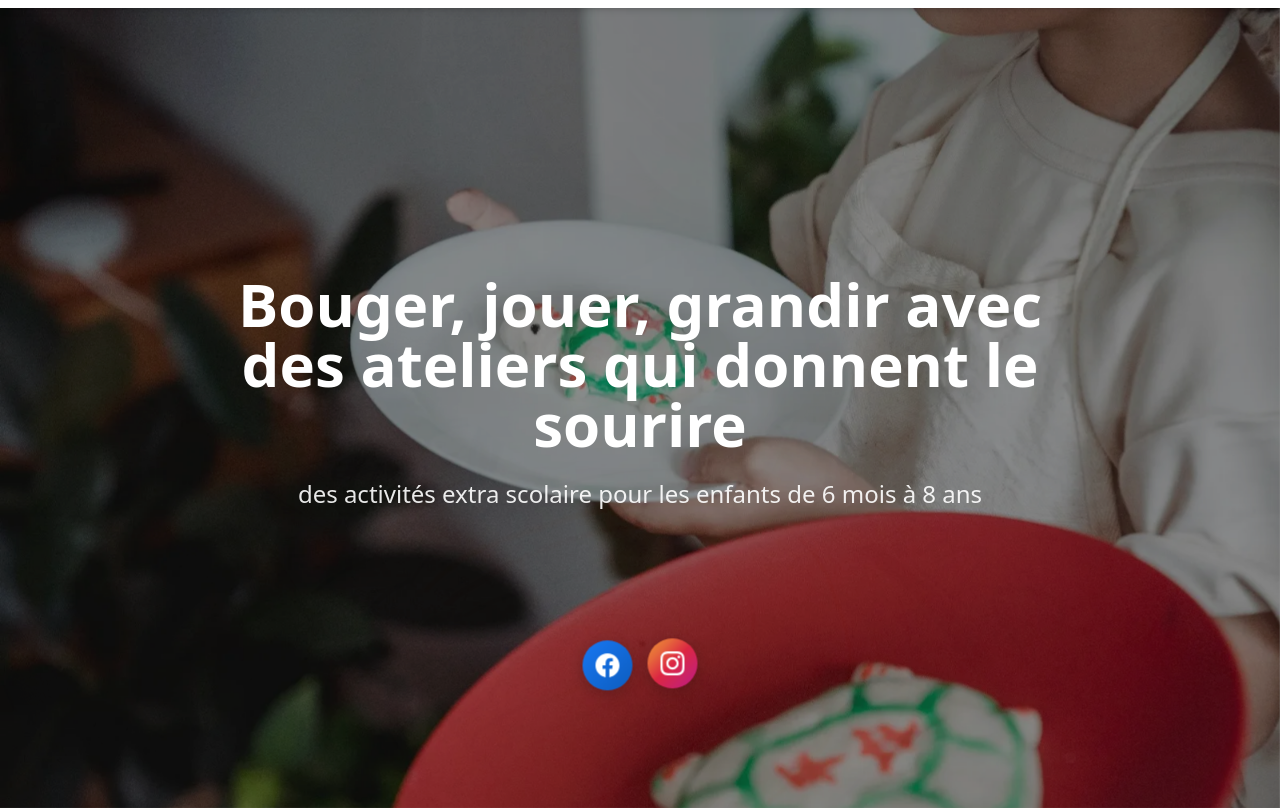
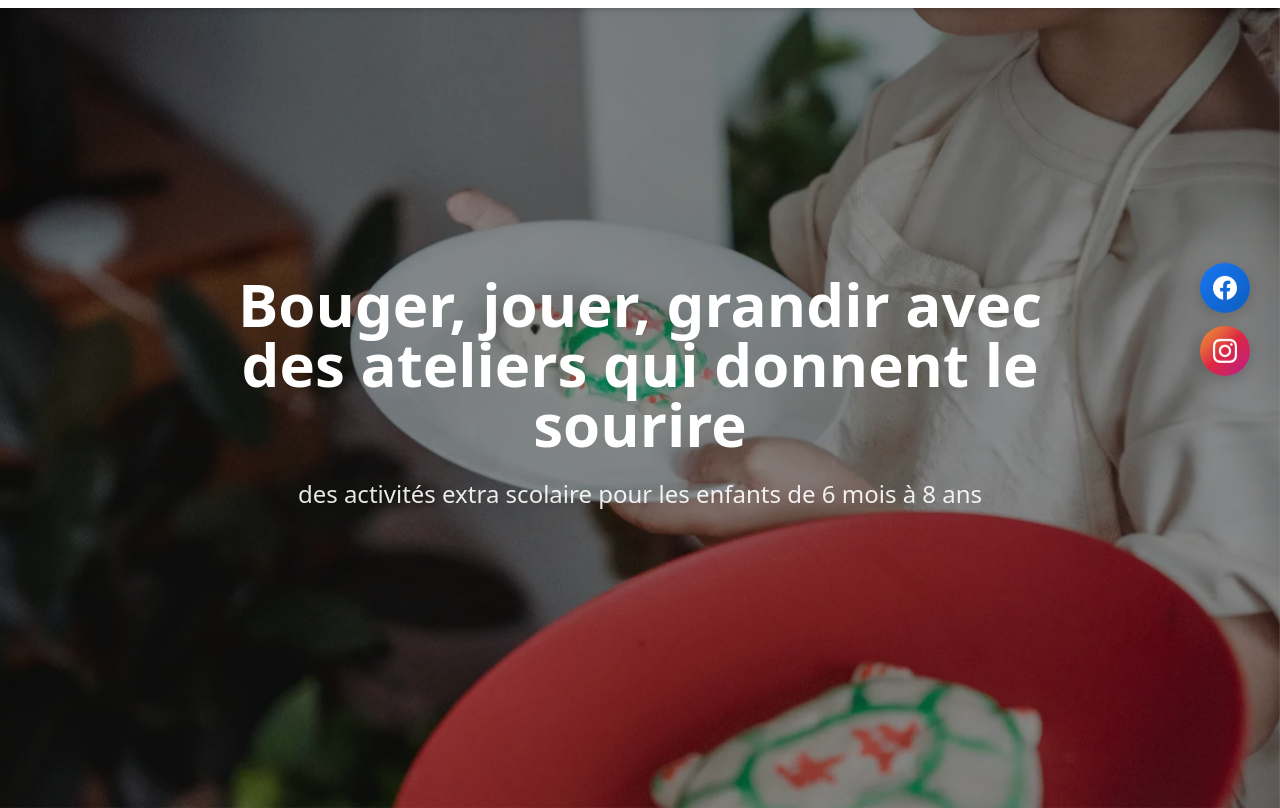
Before and after one commit to lau2424/MoveAndPlayKids, a website: page index.html in a window 1280 px wide. Shown: the part 72-880 px from the top of the page. Drawn offline with nearby package versions, Linux system fonts and the light colour scheme.

Commit message:
Change css icon rzo

```diff
--- a/styles.css
+++ b/styles.css
@@ -580,10 +580,11 @@ a:focus {
 /* Floating Social Media Icons */
 .social-float {
   position: fixed;
-  bottom: 30px;
-  left: 50%;
-  transform: translateX(-50%);
+  right: 30px;
+  top: 50%;
+  transform: translateY(-50%);
   display: flex;
+  flex-direction: column;
   gap: 15px;
   z-index: 1000;
   animation: floatIn 0.6s ease-out;
@@ -592,11 +593,11 @@ a:focus {
 @keyframes floatIn {
   from {
     opacity: 0;
-    transform: translateX(-50%) translateY(20px);
+    transform: translateY(-50%) translateX(20px);
   }
   to {
     opacity: 1;
-    transform: translateX(-50%) translateY(0);
+    transform: translateY(-50%) translateX(0);
   }
 }
 
```
